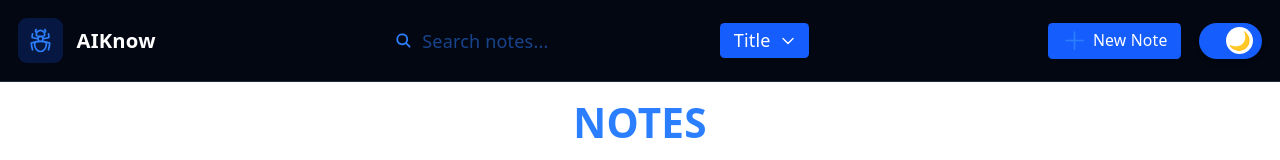
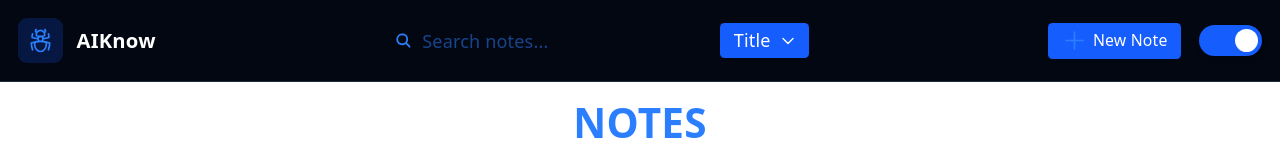
Before and after one commit to polkadots007/aiknowhub, a React (Vite) app in the folder frontend/: page / in a window 1280 px wide. Shown: the top 160 px of the page. Built offline with nearby package versions, Linux system fonts and the light colour scheme.

Commit message:
dark toggle update

```diff
--- a/frontend/src/components/Reusable/Toggle.tsx
+++ b/frontend/src/components/Reusable/Toggle.tsx
@@ -7,14 +7,13 @@ const Toggle = () => {
   return (
     <Tooltip>
       <button
-        className={`${isOpen ? "bg-blue-600" : "bg-gray-600"}  w-14 h-8 rounded-full transition-all duration-300 cursor-pointer shadow-md flex items-center`}
+        aria-label="Toggle dark mode"
+        className={`${isOpen ? "bg-blue-600" : "bg-gray-600"}  w-14 h-7 rounded-full transition-all duration-300 cursor-pointer shadow-md flex items-center hover:scale-105`}
         onClick={() => setOpen((prev) => !prev)}
       >
         <div
-          className={` w-6 h-6 rounded-full bg-white ${!isOpen ? "translate-x-0" : "translate-x-6"} transition-all duration-300`}
-        >
-          {isOpen ? "🌙" : "☀️"}
-        </div>
+          className={` w-5 h-5 rounded-full bg-white ${!isOpen ? "translate-x-0" : "translate-x-8"} transition-all duration-300 flex items-center justify-center`}
+        ></div>
       </button>
     </Tooltip>
   );
```
